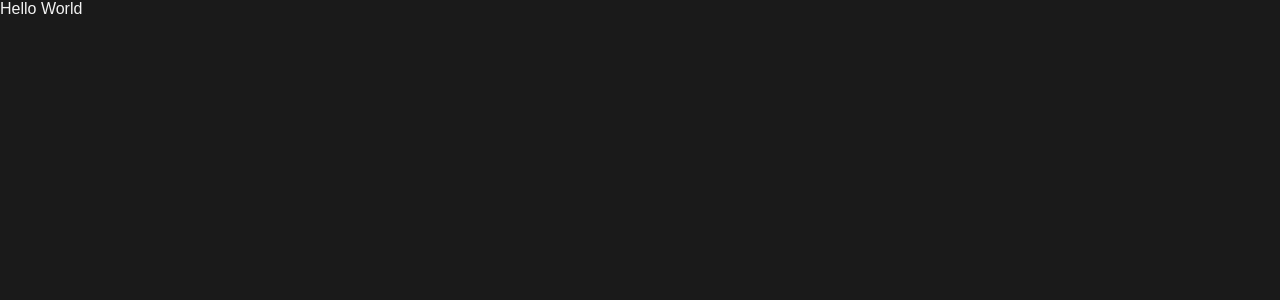
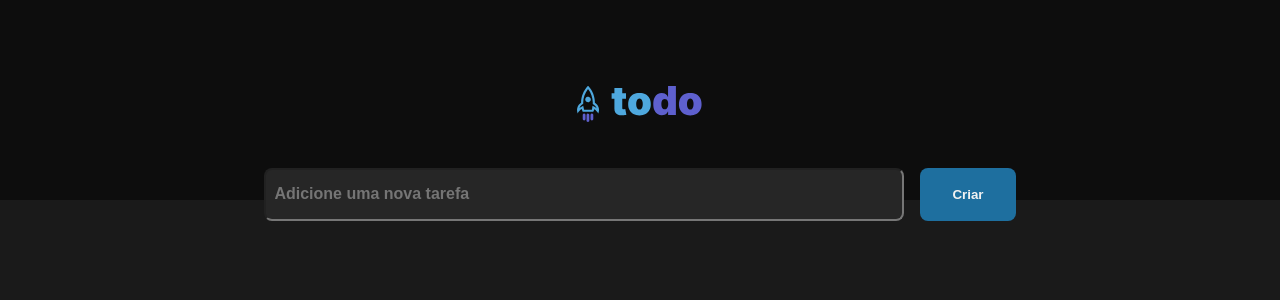
Before and after one commit to ThomasDixini/ToDo-List, a React (Vite) app: page / in a window 1280 px wide. Shown: the top 300 px of the page. Built offline with nearby package versions, Linux system fonts and the light colour scheme.

Commit message:
Barra de criar tarefas renderizada e voltando scss para css

```diff
--- a/package.json
+++ b/package.json
@@ -11,7 +11,8 @@
   "dependencies": {
     "react": "^18.2.0",
     "react-dom": "^18.2.0",
-    "sass": "^1.57.1"
+    "sass": "^1.57.1",
+    "scss": "^0.2.4"
   },
   "devDependencies": {
     "@types/react": "^18.0.26",
--- a/src/App.tsx
+++ b/src/App.tsx
@@ -1,9 +1,15 @@
+import { CreateTasks } from './components/CreateTasks'
+import { Header } from './components/Header'
 import './global.css'
+import './styles.module.css'
 
 function App() {
   return (
     <div className="App">
-      Hello World
+      <Header />
+      <main>
+        <CreateTasks />
+      </main>
     </div>
   )
 }
--- a/src/components/CreateTasks.tsx
+++ b/src/components/CreateTasks.tsx
@@ -1,8 +1,10 @@
-import './createTasks.module.scss';
+import './createTasks.module.css';
 
 export function CreateTasks() {
     return(
-        <>
-        </>
+        <section>
+            <input type="text" placeholder="Adicione uma nova tarefa"/>
+            <button> Criar </button>
+        </section>
     );
 }
--- a/src/components/Header.tsx
+++ b/src/components/Header.tsx
@@ -1,4 +1,4 @@
-import './header.module.scss';
+import './header.module.css';
 import todoLogo from '../assets/todoLogo.svg'
 
 export function Header(){
--- /dev/null
+++ b/src/components/createTasks.module.css
@@ -0,0 +1,34 @@
+section{
+    display: flex;
+    justify-content: center;
+    align-items: center;
+    gap: 1rem;
+
+    margin-top: -2rem;
+}
+
+input {
+    width: 80%;
+    height: 3.3rem;
+    padding: 0.2rem 0.5rem;
+    border-radius: 8px;
+    background-color: var(--gray-500);
+    color: var(--gray-300);
+    font-size: 1rem;
+}
+
+button {
+    padding: 0 2rem;
+    height: 3.3rem;
+    border: 0;
+    border-radius: 8px;
+    background-color: var(--blue-dark);
+    font-weight: bold;
+    color: var(--gray-100);
+
+    transition: background-color 0.2s;
+}
+
+button:hover {
+    background-color: var(--blue)
+}
--- a/src/global.css
+++ b/src/global.css
@@ -34,14 +34,14 @@
 }
 
 body {
-    font-family: "Robot", sans-serif;
+    font-family: "Inter", sans-serif;
     font-weight: 400;
     background-color: var(--gray-600);
     color: var(--gray-100);
 }
 
 button, input, select, textarea {
-    font-weight: 400;
+    font-weight: 700;
 }
 
 button {
--- /dev/null
+++ b/src/styles.module.css
@@ -0,0 +1,4 @@
+main {
+    max-width: 800px;
+    margin: 0 auto;
+}
```
Also changed, not shown: src/components/createTasks.module.scss (deleted), src/components/header.module.css (renamed from src/components/header.module.scss), 1 other file (tests, documents, lock files or other folders).
